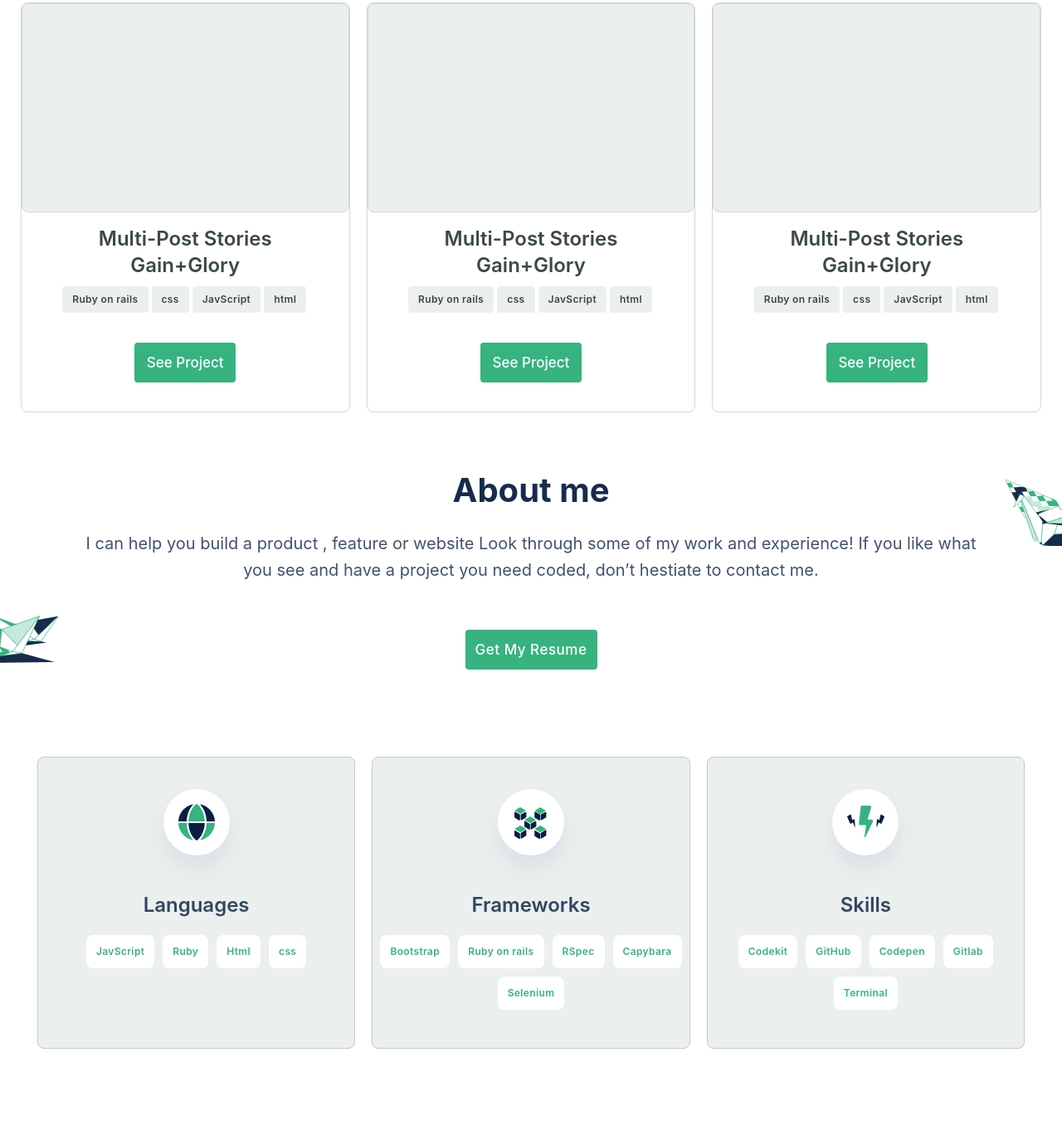
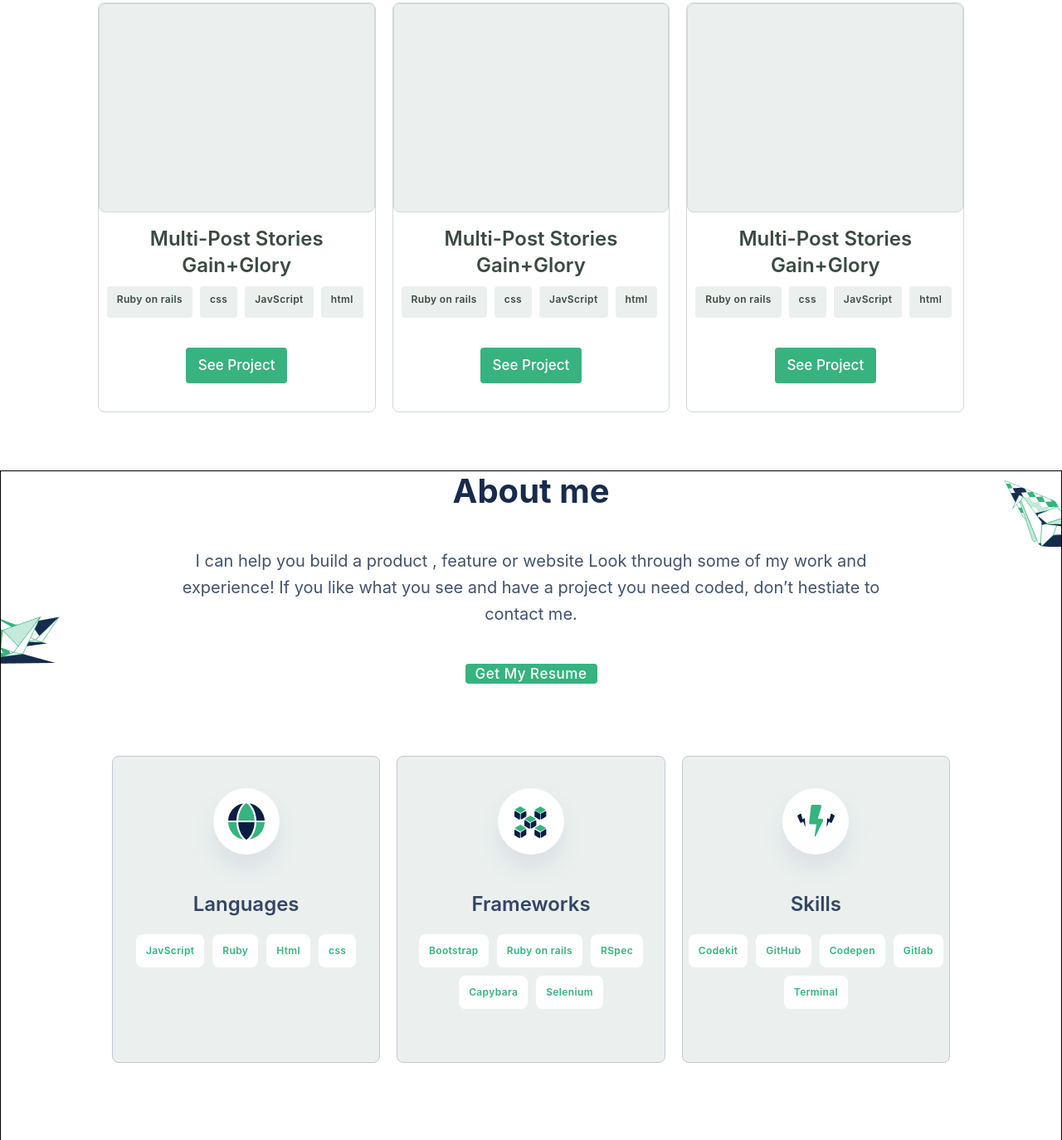
Before and after one commit to Achilles-Dev/my-portfolio-website, a website: page index.html in a window 1280 px wide. Shown: the part 1663-3037 px from the top of the page at 83% size. Drawn offline with Linux system fonts and the light colour scheme.

Commit message:
fix margin error

```diff
--- a/style.css
+++ b/style.css
@@ -37,7 +37,6 @@ body {
 .mobile-nav {
   display: flex;
   justify-content: space-between;
-  position: absolute;
   width: 100%;
 }
 
@@ -267,6 +266,7 @@ body {
   width: 100%;
   height: 1625px;
   background: url("/assets/images/Mask-Group.svg") top -30px right no-repeat;
+
 }
 
 @media (min-width: 992px) {
@@ -274,6 +274,7 @@ body {
     height: 808px;
     padding: 0;
     justify-items: normal;
+    border: 1px solid black;
   }
 }
 
@@ -289,8 +290,9 @@ body {
 
 @media (min-width: 992px) {
   .about-title {
-    padding: 0 100px;
+    padding: 0 200px;
     height: 240px;
+    gap: 20px;
   }
 }
 
@@ -371,6 +373,7 @@ body {
     justify-content: center;
     justify-items: normal;
     column-gap: 20px;
+    padding: 0 100px;
   }
 }
 
@@ -390,7 +393,7 @@ body {
 
 @media (min-width: 992px) {
   .about-card {
-    height: 352px;
+    height: 370px;
     width: 100%;
   }
 }
@@ -494,6 +497,7 @@ body {
     align-items: center;
     gap: 10px;
     padding: 0 20px;
+    margin: 0 100px;
   }
 }
 
@@ -720,6 +724,7 @@ body {
     justify-content: center;
     justify-items: normal;
     column-gap: 20px;
+    padding: 0 100px;
   }
 }
 
@@ -785,7 +790,11 @@ body {
 
 @media (min-width: 992px) {
   .works-card .title ul {
-    padding-left: 2px;
+    width: 100%;
+    flex-wrap: wrap;
+    justify-content: center;
+    height: 42px;
+    gap: 5px;
   }
 }
 
```
